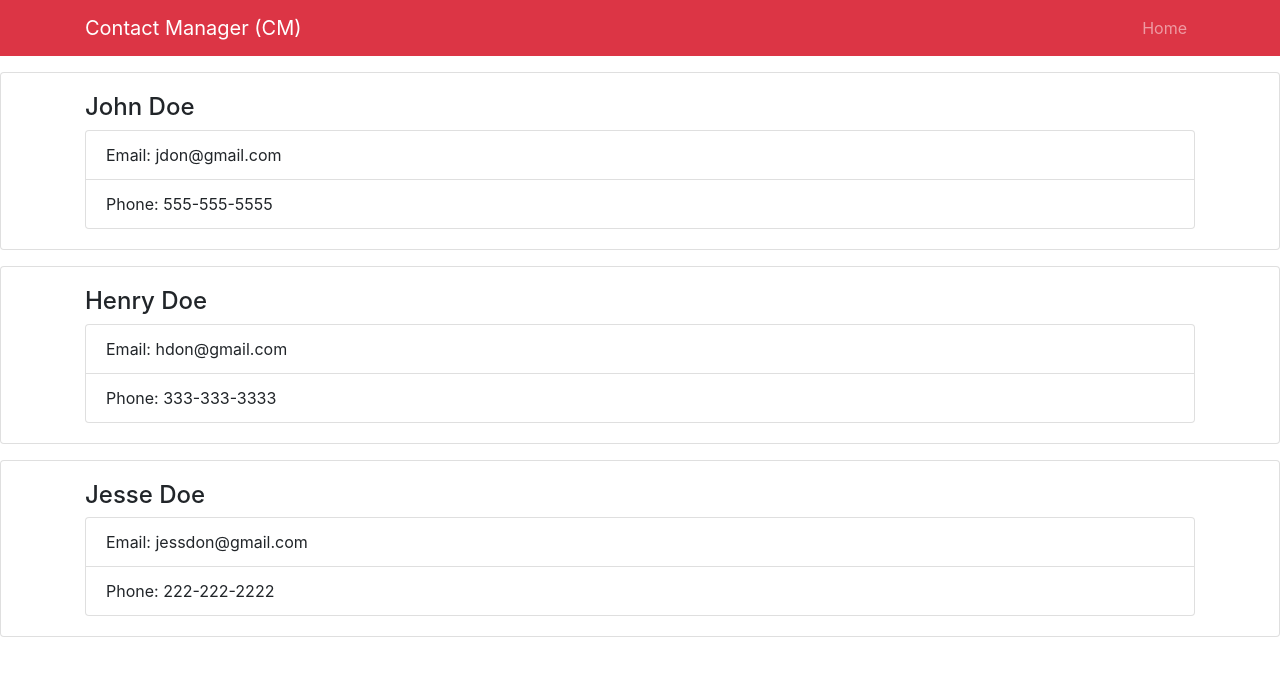
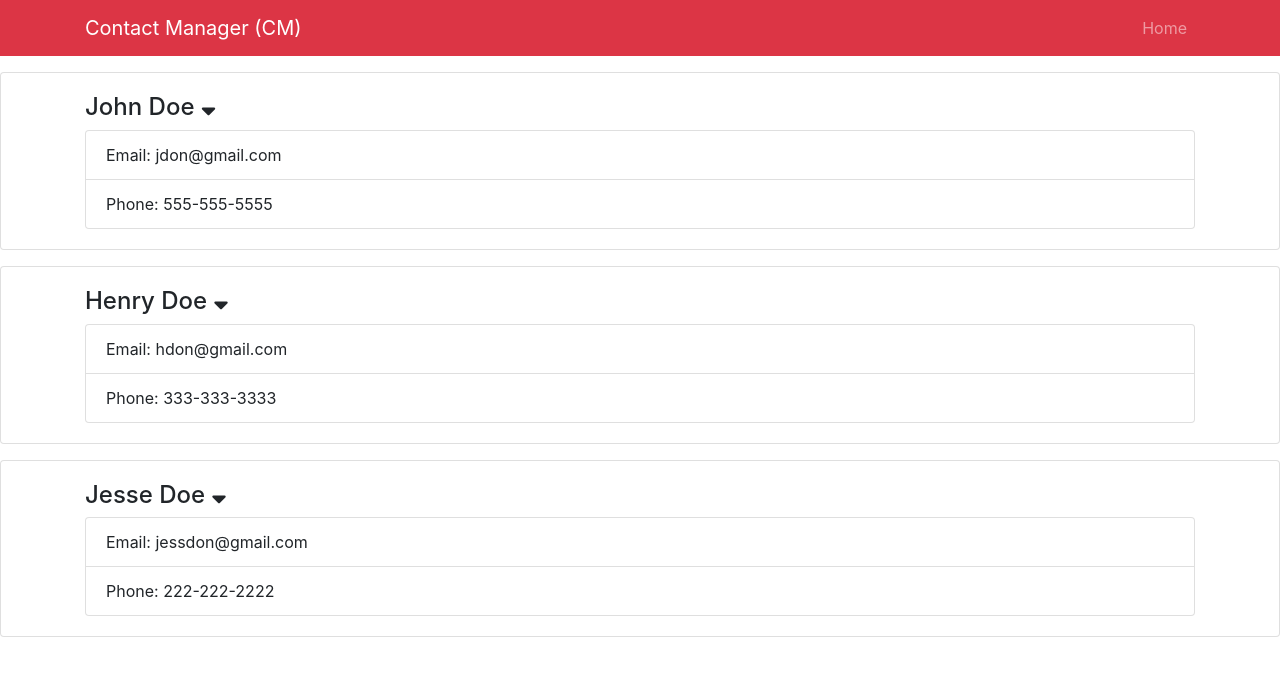
Before and after one commit to M-Ali-B/Contact-Manager, a React (Create React App) app: page / in a window 1280 px wide. Shown: the top 676 px of the page. Built offline with nearby package versions, Linux system fonts and the light colour scheme.

Commit message:
events in React

```diff
--- a/public/index.html
+++ b/public/index.html
@@ -4,12 +4,15 @@
     <meta charset="utf-8">
     <meta name="viewport" content="width=device-width, initial-scale=1, shrink-to-fit=no">
     <meta name="theme-color" content="#000000">
+
     <!--
       manifest.json provides metadata used when your web app is added to the
       homescreen on Android. See https://developers.google.com/web/fundamentals/engage-and-retain/web-app-manifest/
     -->
     <link rel="manifest" href="%PUBLIC_URL%/manifest.json">
     <link rel="shortcut icon" href="%PUBLIC_URL%/favicon.ico">
+    <link rel="stylesheet" href="https://use.fontawesome.com/releases/v5.3.1/css/all.css" integrity="sha384-mzrmE5qonljUremFsqc01SB46JvROS7bZs3IO2EmfFsd15uHvIt+Y8vEf7N7fWAU"
+      crossorigin="anonymous">
     <!--
       Notice the use of %PUBLIC_URL% in the tags above.
       It will be replaced with the URL of the `public` folder during the build.
--- a/src/components/Contact.js
+++ b/src/components/Contact.js
@@ -1,13 +1,26 @@
 import React, { Component } from "react";
 
 class Contact extends Component {
+  constructor(){
+    super();
+    this.state={};
+
+    this.onShowClick = this.onShowClick.bind(this);
+
+  }
+
+  onShowClick(){
+
+    console.log(this.state);
+  }
+
   render() {
-    const { name, email, phone } = this.props;
+    const { name, email, phone } = this.props; //destructuring
 
     return (
       <div className="card card-body mb-3">
       <div className="container">
-      <h4 >{name} </h4>
+      <h4 >{name} <i  onClick={this.onShowClick} className="fas fa-sort-down"></i></h4>
         <ul className="list-group">
           <li className="list-group-item">Email: {email}</li>
           <li className="list-group-item">Phone: {phone}</li>
@@ -20,12 +33,6 @@
   }
 }
 
-// Contacts.defaultProps = {
-// name:['ali','bacha'],
-// email:['ali@','bacha@'],
-// phone:['0321','0322']
-
-// }
 
 
 export default Contact;
--- a/src/components/Contacts.js
+++ b/src/components/Contacts.js
@@ -4,7 +4,7 @@
 import Contact from './Contact'
 class Contacts extends Component {
     state = { // values of key of contacts
-        contacts: [{
+        contacts: [{           // array of objects
                 id: 1,
                 name: 'John Doe',
                 email: 'jdon@gmail.com',
@@ -33,8 +33,7 @@
         const {
             contacts
         } = this.state;
-        return ( <
-            div > {
+        return ( <div > {
                 contacts.map(contact => ( <
                     Contact key = {
                         contact.id
@@ -50,8 +49,7 @@
                     }
                     />
                 ))
-            } <
-            /div>
+            } </div>
 
         )
     }
```
